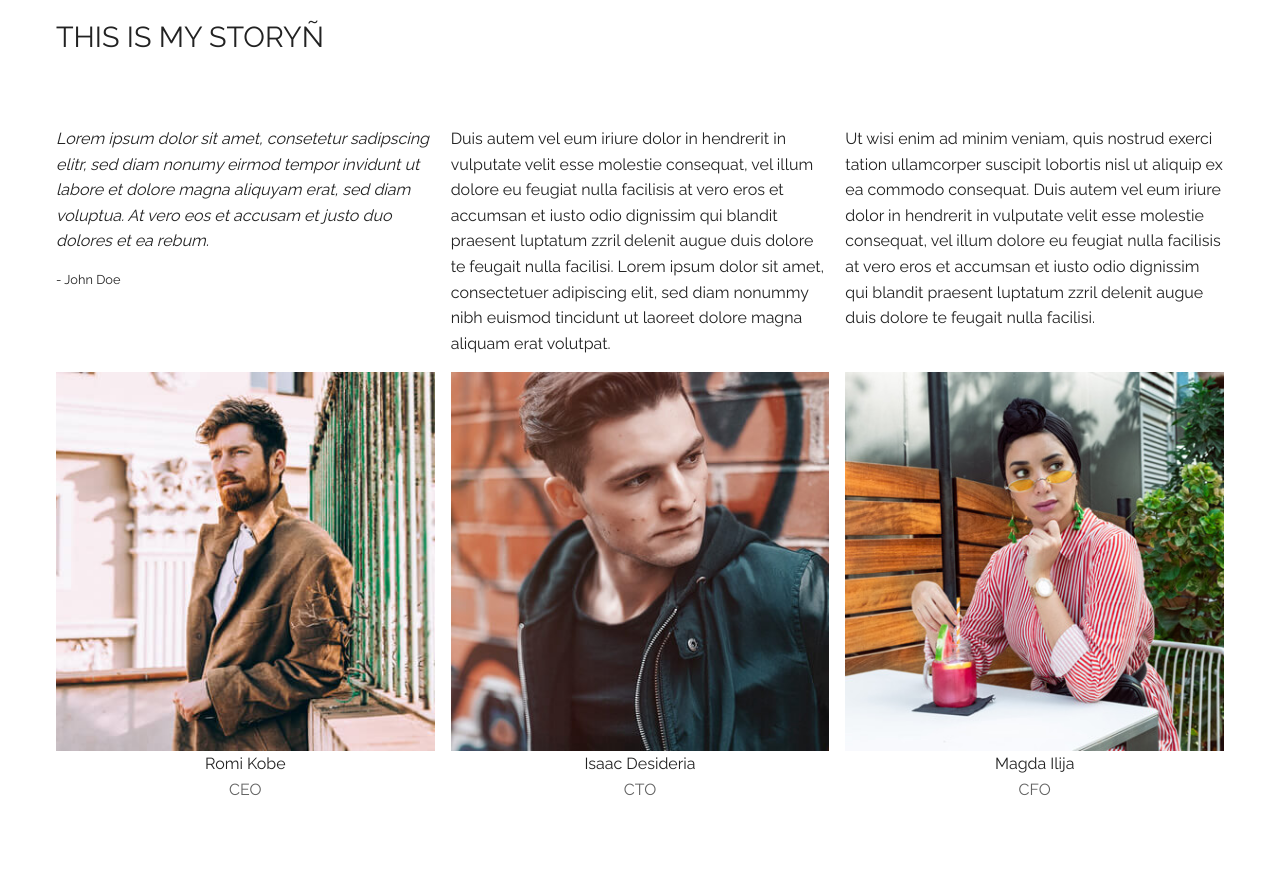
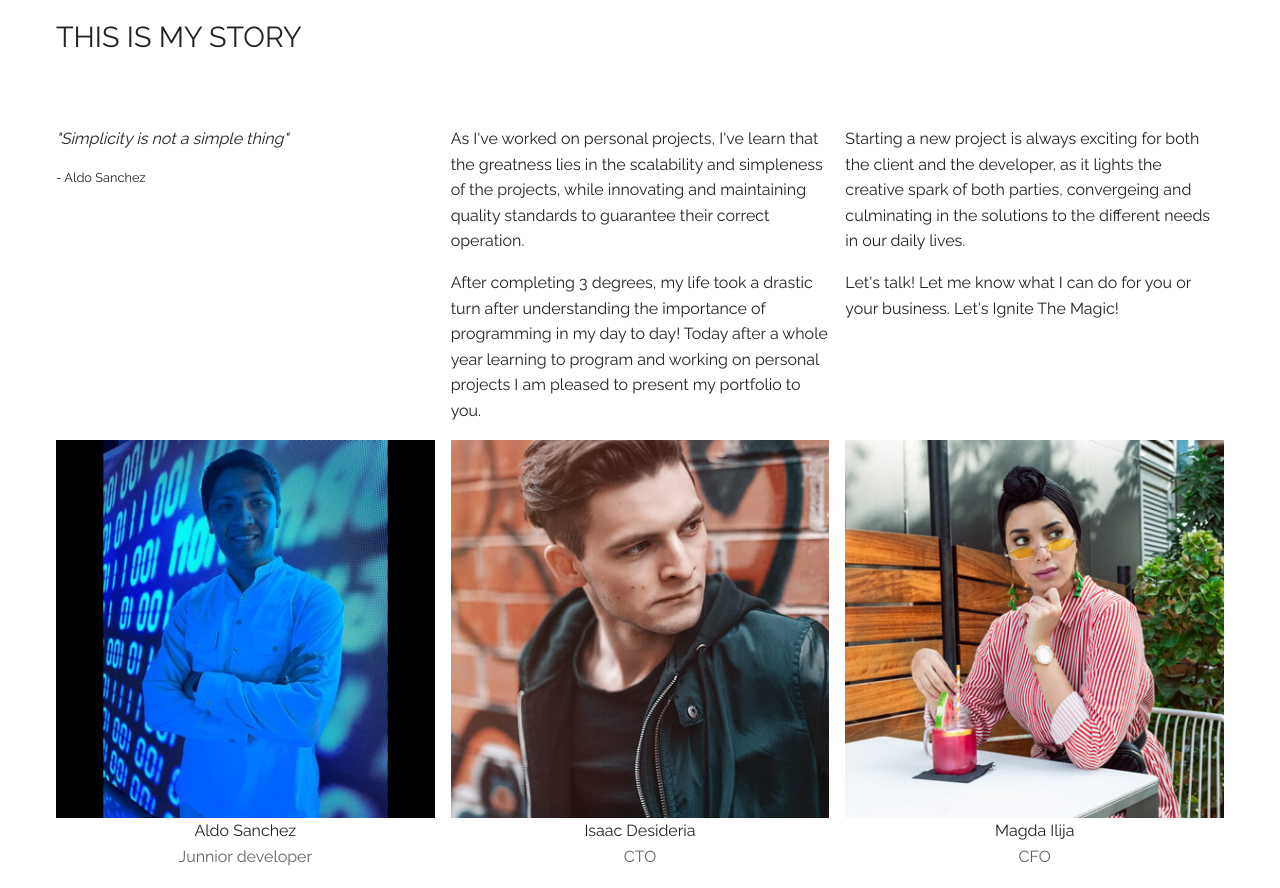
Before and after one commit to Rastir/Portfolio, a plain HTML site: page index.html in a window 1280 px wide. Shown: the part 940-1828 px from the top of the page. Drawn offline with nearby package versions, Linux system fonts and the light colour scheme.

Commit message:
Tercer commit

```diff
--- a/index.html
+++ b/index.html
@@ -24,7 +24,7 @@
                 </ul>
             </nav>
         </div>
-        <div class="hero flex middle-xs" style="background-image: linear-gradient(rgba(0, 0, 0, 0.9), rgba(0, 0, 0, 0.7)), url('img/hero-image.jpg');
+        <div class="hero flex middle-xs" style="background-image: linear-gradient(rgba(0, 0, 0, 0.9), rgba(0, 0, 0, 0.7)), url('img/hero-image1.jpg');
     }">
     <div class="hero-text ">
         <h1>Aldo Sanchez </h1>
@@ -38,34 +38,36 @@
             <div class="container">
                 <div class="row">
                     <div class="col-md">
-                        <h2 class="section-title">This is my storyñ</h2>
+                        <h2 class="section-title">This is my story</h2>
                     </div>
                 </div>
                 <div class="row margin-bottom ">
                     <div class="col-md">
-                        <p class="highlight">Lorem ipsum dolor sit amet, consetetur sadipscing elitr, sed diam nonumy eirmod tempor invidunt ut labore et dolore magna aliquyam erat, sed diam voluptua. At vero eos et accusam et justo duo dolores et ea rebum.</p>
-                        <p class="author">- John Doe</p>
+                        <p class="highlight">"Simplicity is not a simple thing"</p>
+                        <p class="author">- Aldo Sanchez</p>
                     </div>
                     <div class="col-md">
-                        <p>Duis autem vel eum iriure dolor in hendrerit in vulputate velit esse molestie consequat, vel illum dolore eu feugiat nulla facilisis at vero eros et accumsan et iusto odio dignissim qui blandit praesent luptatum zzril delenit augue duis dolore te feugait nulla facilisi. Lorem ipsum dolor sit amet, consectetuer adipiscing elit, sed diam nonummy nibh euismod tincidunt ut laoreet dolore magna aliquam erat volutpat.</p>
+                        <p> As I've worked on personal projects, I've learn that the greatness lies in the scalability and simpleness of the projects, while innovating and maintaining quality standards to guarantee their correct operation.</p>
+                        <P>After completing 3 degrees, my life took a drastic turn after understanding the importance of programming in my day to day! Today after a whole year learning to program and working on personal projects I am pleased to present my portfolio to you.</P>
                     </div>
                     <div class="col-md">
-                        <p>Ut wisi enim ad minim veniam, quis nostrud exerci tation ullamcorper suscipit lobortis nisl ut aliquip ex ea commodo consequat. Duis autem vel eum iriure dolor in hendrerit in vulputate velit esse molestie consequat, vel illum dolore eu feugiat nulla facilisis at vero eros et accumsan et iusto odio dignissim qui blandit praesent luptatum zzril delenit augue duis dolore te feugait nulla facilisi.</p>
+                        <p>Starting a new project is always exciting for both the client and the developer, as it lights the creative spark of both parties, convergeing and culminating in the solutions to the different needs in our daily lives.</p>
+                        <p> Let's talk! Let me know what I can do for you or your business. Let's Ignite The Magic!</p>
                     </div>
                 </div>
                 <div class="row team center-xs">
                     <div class="col-md">
                         <div class="hover-outer-box">
-                            <img src="img/Romi-Kobe.jpg">
+                            <img src="img/Aldo-Sanchez.jpg">
                             <div class="hover-inner-box">
                                 <div class="hover-content">
-                                    <h3>Romi Kobe</h3>
-                                    <p>Lorem ipsum dolor sit amet, consetetur sadipscing elitr.</p>
-                                    <a href="#!" target="blank" rel="noopener"><img src="img/facebook-icon.svg" class="team-icon"></a> <a href="#!" target="blank" rel="noopener"><img src="img/twitter-icon.svg" class="team-icon"></a>
+                                    <h3>Aldo Sanchez</h3>
+                                    <p>Little steps lead to greatness.</p>
+                                    <a href="https://www.linkedin.com/in/aldosanchezdev/" target="blank" rel="noopener"><img src="img/linkedin-icon.png" class="team-icon"></a> <a href="https://github.com/Rastir" target="blank" rel="noopener"><img src="img/github-icon.svg" class="team-icon"></a>
                                 </div>
                             </div>
                         </div>
-                        <p class="team-name">Romi Kobe<br/><span class="position">CEO</span></p>
+                        <p class="team-name">Aldo Sanchez<br/><span class="position">Junnior developer</span></p>
                     </div>
                     <div class="col-md">
                         <div class="hover-outer-box">
@@ -296,10 +298,10 @@
                 <div class="container">
                     <div class="row center-xs">
                         <div class="col-md ">
-                            <h2>Our newsletter</h2>
+                            <h2>Not sure yet?</h2>
                             <form class="flex center-xs">
                                 <input placeholder="Enter Your Email" type="email" required="" name="">
-                                <button>SUBSCRIBE</button>
+                                <button>Connect</button>
                             </form>
                         </div>
                     </div>
```
Also changed, not shown: img/Aldo-Sanchez.jpg (added), img/github-icon.svg (added), img/hero-image1.jpg (added), img/linkedin-icon.png (added).
